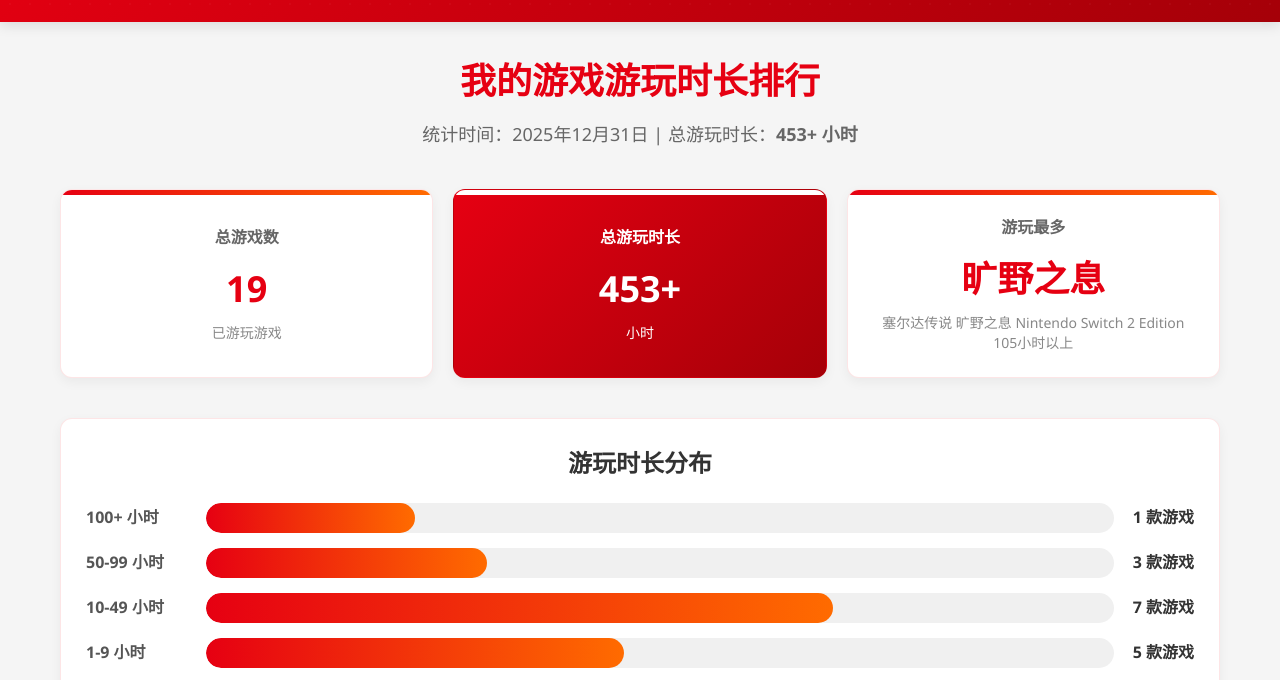
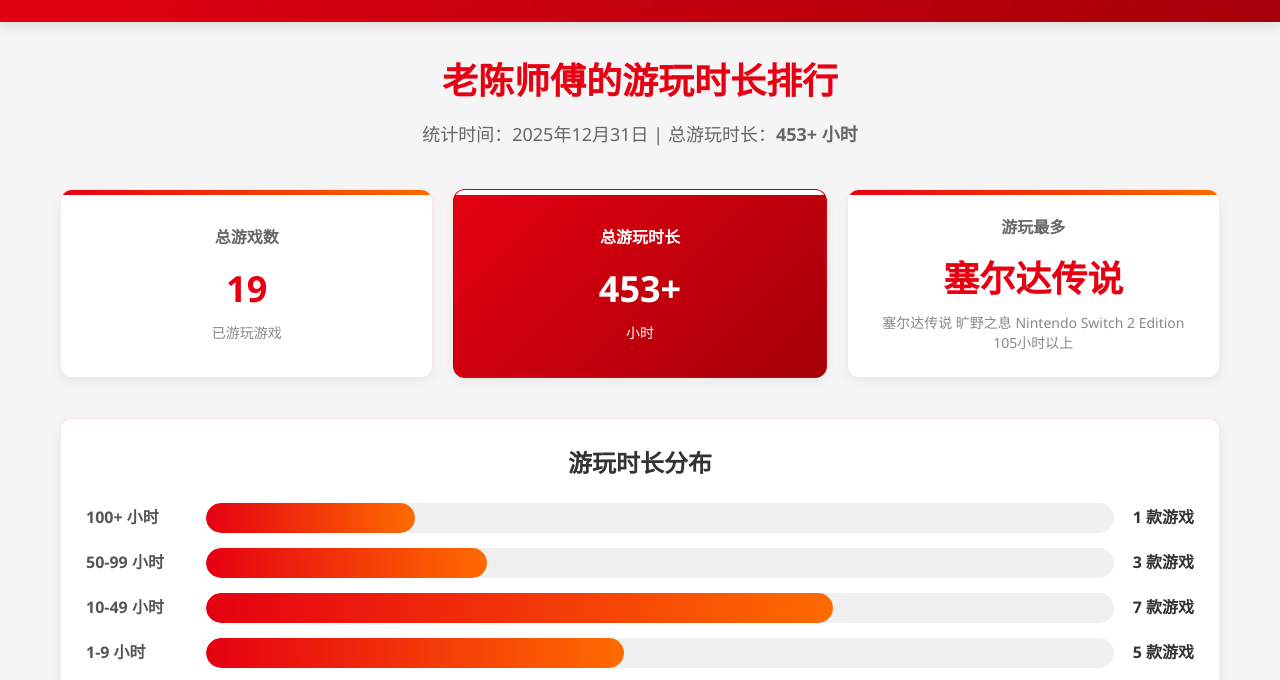
Before and after one commit to chentianfu710-art/winston-2025-ns2-game-playtime, a plain HTML site: page index.html in a window 1280 px wide. Shown: the part 103-783 px from the top of the page. Drawn offline with Linux system fonts and the light colour scheme.

Commit message:
Update index.html

```diff
--- a/index.html
+++ b/index.html
@@ -3,7 +3,7 @@
 <head>
     <meta charset="UTF-8">
     <meta name="viewport" content="width=device-width, initial-scale=1.0">
-    <title>Nintendo Switch2 游戏游玩时长排行</title>
+    <title>老陈师傅的NS2游戏游玩时长排行</title>
     <link rel="stylesheet" href="https://cdnjs.cloudflare.com/ajax/libs/font-awesome/6.4.0/css/all.min.css">
     <style>
         * {
@@ -589,7 +589,7 @@
     <div class="container">
         <!-- 页面标题 -->
         <div class="page-title">
-            <h1>我的游戏游玩时长排行</h1>
+            <h1>老陈师傅的游玩时长排行</h1>
             <p>统计时间：2025年12月31日 | 总游玩时长：<strong><span id="total-time">453+</span> 小时</strong></p>
         </div>
 
@@ -607,7 +607,7 @@
             </div>
             <div class="stat-card">
                 <h3>游玩最多</h3>
-                <div class="stat-value">旷野之息</div>
+                <div class="stat-value">塞尔达传说</div>
                 <div class="stat-subtext" id="most-played-game">塞尔达传说 旷野之息 Nintendo Switch 2 Edition<br>105+ 小时</div>
             </div>
         </div>
@@ -670,7 +670,7 @@
 
         <!-- 底部信息 -->
         <div class="footer">
-            <p>数据来自 Nintendo Switch2 游戏记录 | 最后更新: 2025年12月31日</p>
+            <p>数据来自老陈师傅的 Nintendo Switch2 游戏记录 | 最后更新: 2025年12月31日</p>
             <p><i class="fas fa-gamepad switch-icon"></i> Nintendo Switch2 游戏统计系统 <i class="fas fa-gamepad switch-icon"></i></p>
         </div>
     </div>
```
